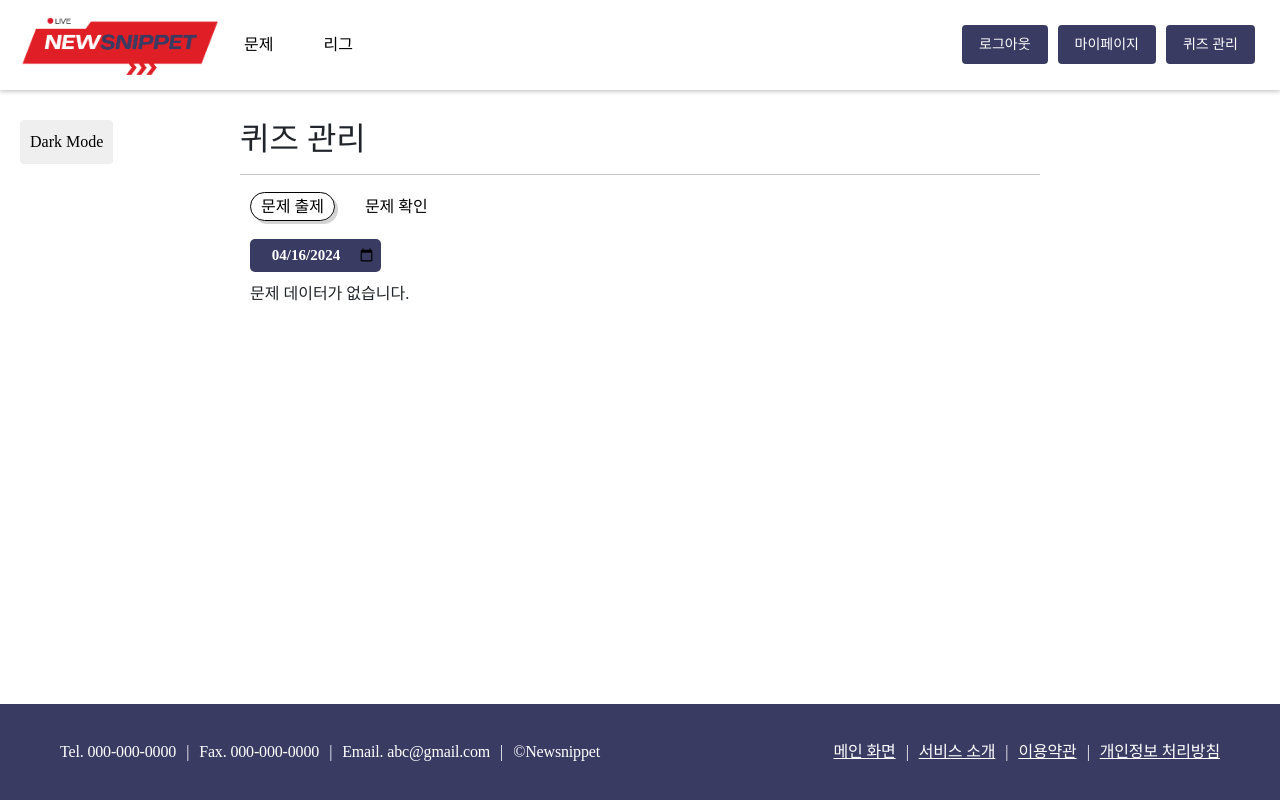
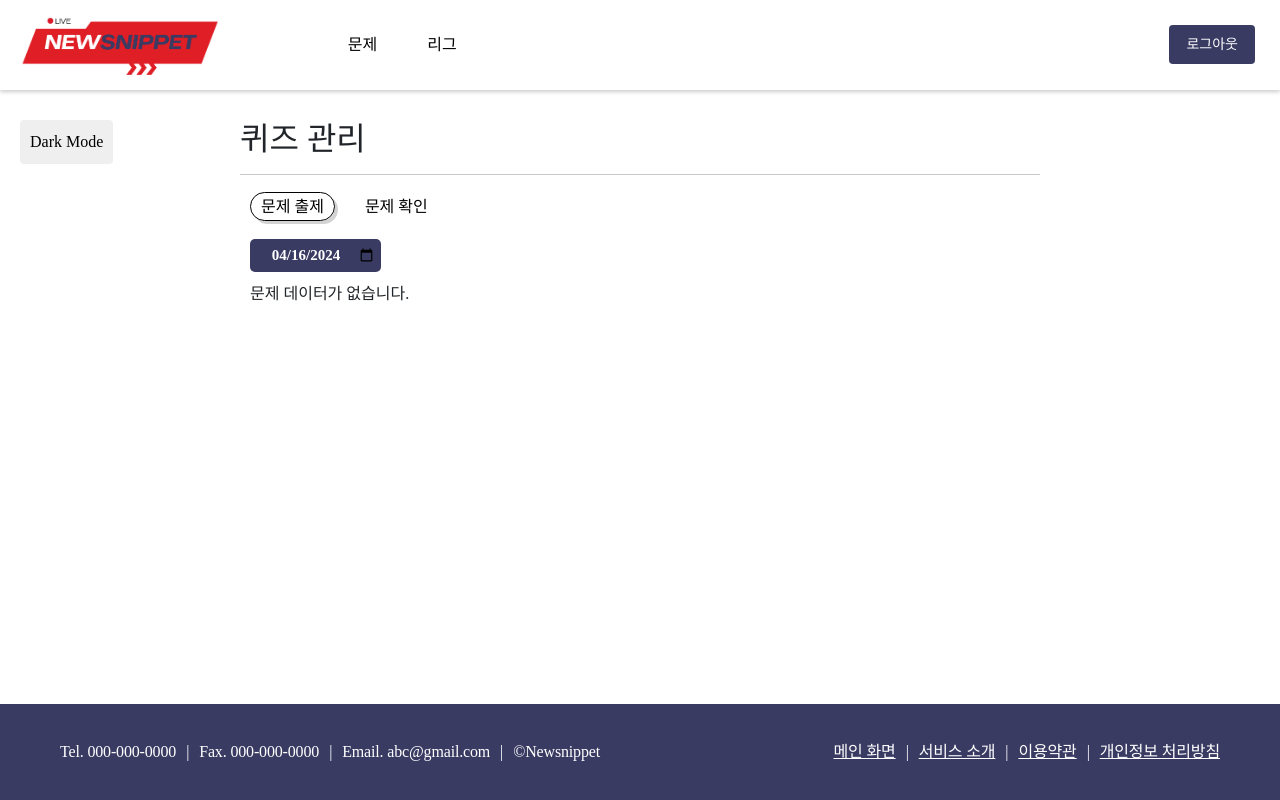
Before and after one commit to beyond-sw-camp/be04-4th-Triumers-Newsnippet, a Vue app: page /manage/selectQuiz in a window 1280 px wide. Built offline with nearby package versions, Linux system fonts and the light colour scheme; a web font is replaced by a local one.

Commit message:
feature(Header, ManageQuizView): 관리자만 접근할 수 있는 기능 추가

```diff
--- a/src/views/Header.vue
+++ b/src/views/Header.vue
@@ -28,9 +28,10 @@
       <div class="auth-buttons">
         <button v-if="!isLoggedIn" @click="navigateTo('signup')" class="btn btn-beige">회원가입</button>
         <button v-if="!isLoggedIn" @click="navigateTo('login')" class="btn btn-beige">로그인</button>
-        <button v-if="isLoggedIn" @click="logout" class="btn btn-beige">로그아웃</button>
-        <button v-if="isLoggedIn" @click="navigateTo('my-page')" class="btn btn-beige">마이페이지</button>
-        <button v-if="isLoggedIn" @click="handleNavigation('manage/selectQuiz')" class="btn btn-beige">퀴즈 관리</button>
+        <button v-if="isLoggedIn || (userRole === 'MANAGER' || userRole === 'ADMIN')" @click="logout" class="btn btn-beige">로그아웃</button>
+        <button v-if="isLoggedIn && (userRole === 'USER')" @click="navigateTo('my-page')" class="btn btn-beige">마이페이지</button>
+        <!-- <button v-if="isLoggedIn" @click="handleNavigation('manage/selectQuiz')" class="btn btn-beige">퀴즈 관리</button> -->
+        <button v-if="isLoggedIn && (userRole === 'MANAGER' || userRole === 'ADMIN')" @click="handleNavigation('manage/selectQuiz')" class="btn btn-beige">퀴즈 관리</button>
       </div>
     </div>
   </header>
@@ -39,6 +40,8 @@
 <script setup>
 import { ref } from 'vue';
 import { useRouter } from 'vue-router';
+
+const userRole = localStorage.getItem('role');
 
 const props = defineProps({
   isLoggedIn: {
--- a/src/views/ManageQuizView.vue
+++ b/src/views/ManageQuizView.vue
@@ -1,5 +1,5 @@
 <template>
-    <Header :isLoggedIn="true"></Header>
+    <Header :isLoggedIn="true" :userRole="userRole"></Header>
     <div id="wrapper">
         <h2>퀴즈 관리</h2>
         <hr>
@@ -16,6 +16,8 @@
 <script setup>
 import { RouterView } from "vue-router";
 import Header from '@/views/Header.vue';
+
+const userRole = localStorage.getItem('userRole');
 </script>
 
 <style scoped>
```
